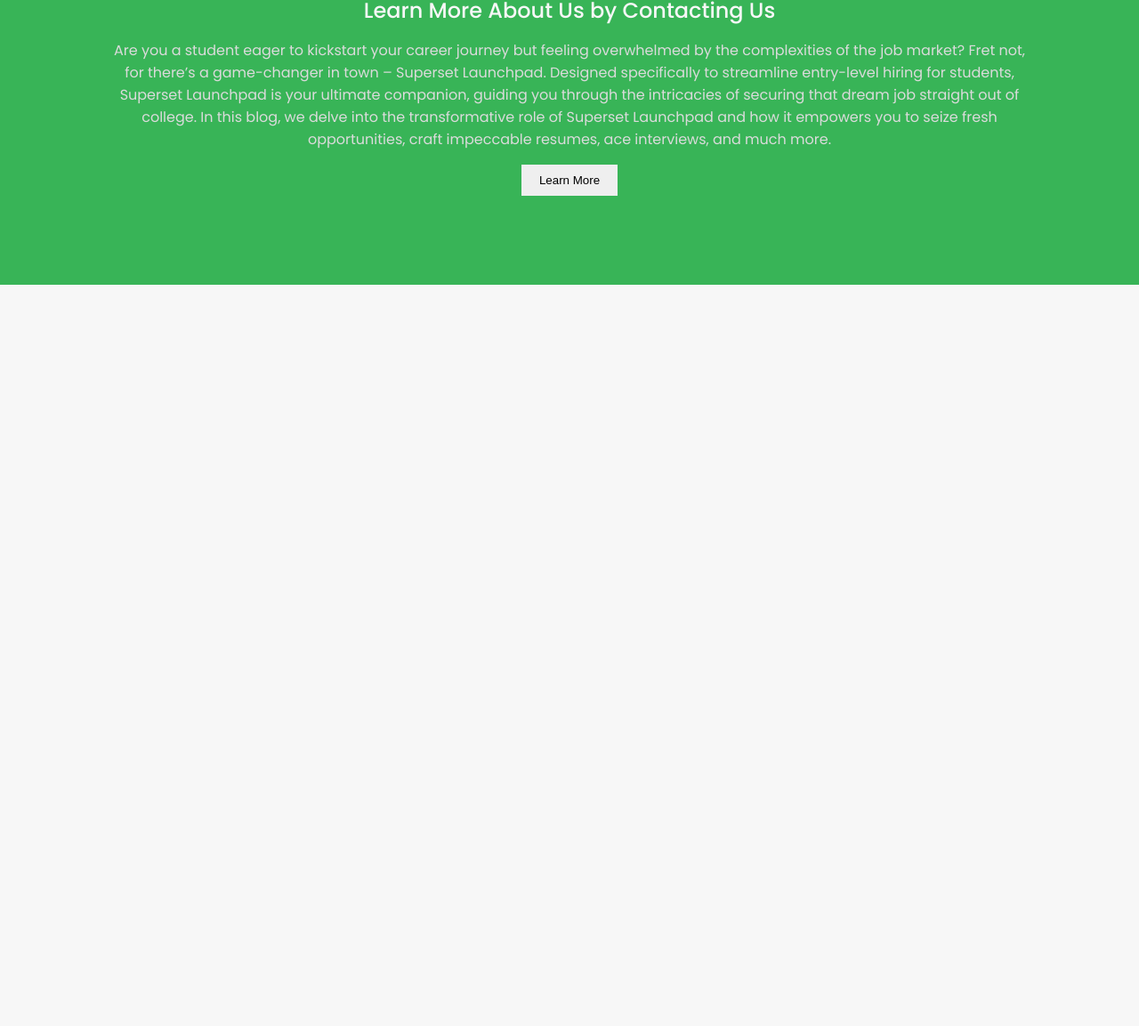
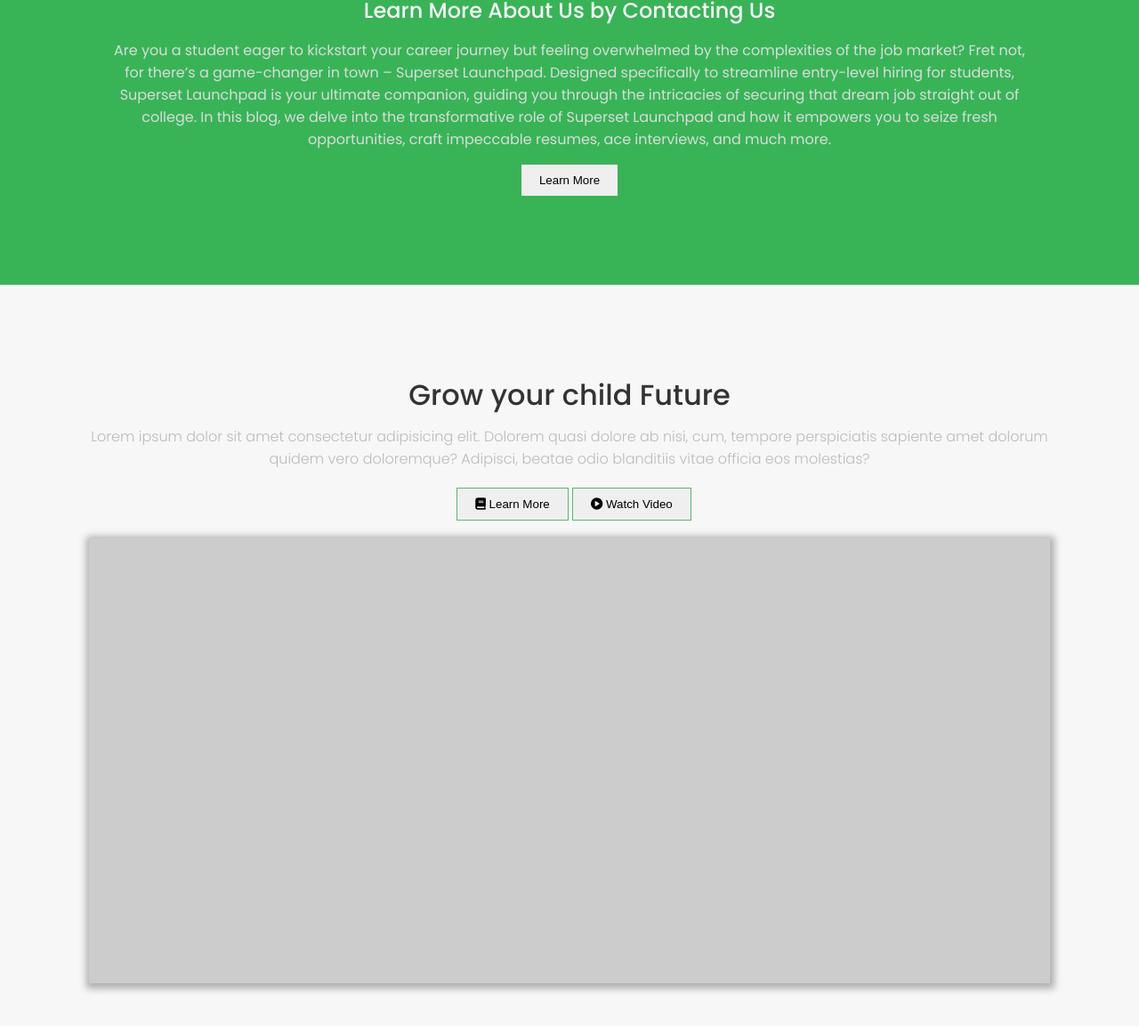
Before and after one commit to Sukh767/CSS_Workspace, a plain HTML site: page app1/index.html in a window 1280 px wide. Shown: the part 1073-2226 px from the top of the page at 89% size. Before the commit the page ends 1393 px from the top, so only its background shows below. Drawn offline with Linux system fonts and the light colour scheme.

Commit message:
Complete video play section with box model overview

```diff
--- a/app1/index.html
+++ b/app1/index.html
@@ -60,5 +60,24 @@
         <button class="cta__button cta__button--primary">Learn More</button>
       </div>
      </section>
+
+     <!-- Box Model - video section -->
+      <section class="video__section">
+        <h3 class="video__title">
+          Grow your child Future
+        </h3>
+
+        <p class="video__description">
+          Lorem ipsum dolor sit amet consectetur adipisicing elit. Dolorem quasi dolore ab nisi, cum, tempore perspiciatis sapiente amet dolorum quidem vero doloremque? Adipisci, beatae odio blanditiis vitae officia eos molestias?
+        </p>
+        <div class="video__controllers">
+          <button class="video__button video__button--primary"><i class="fa fa-book" aria-hidden="true"></i>
+            Learn More
+          </button>
+          <button class="video__button video__button--secondary"><i class="fa fa-play-circle" aria-hidden="true"></i> Watch Video</button>
+        </div>
+
+        <div class="video__container"></div>
+      </section>
   </body>
 </html>
--- a/app1/styles.css
+++ b/app1/styles.css
@@ -2,6 +2,7 @@
 *{
     padding: 0;
     margin: 0;
+    box-sizing: border-box;
 }
 
 body{
@@ -89,6 +90,49 @@ button {
     padding: 10px 20px;
 }
 
+/* ================================ */
+/* 5. Box Model - Programs Section */
+/* ================================ */
+.video__section{
+    text-align: center;
+    padding: 100px;
+    font-weight: 500;
+}
+
+.video__title{
+    font-size: 32px;
+    font-weight: 500;
+}
+
+.video__description{
+    margin-top: 10px;
+    font-weight: 300;
+    color: #6e6e6e6e;
+}
+
+.video__controllers{
+    margin-top: 20px;
+}
+
+.video__button{
+    border: 1px solid #5bb471;
+    background-color: none;
+    padding: 10px 20px;
+}
+
+.video__button--primary{
+    margin-left: 10px;
+}
+
+.video__container{
+    margin-top: 20px;
+    background-color: #ccc;
+    width: 100%;
+    height: 500px;
+    box-shadow: 1px 2px 8px 4px rgba(0,0,0,0.3);
+}
+/* Box Shadow: Horizonatal length, Vertical Length, blur radius,spread radius, shadow color, background color, box color, opacity*/
+/* box-shadow: 12px 12px 4px 9px rgba(0,0,0,0.75); */
 
 
 /* ================================ */
```
